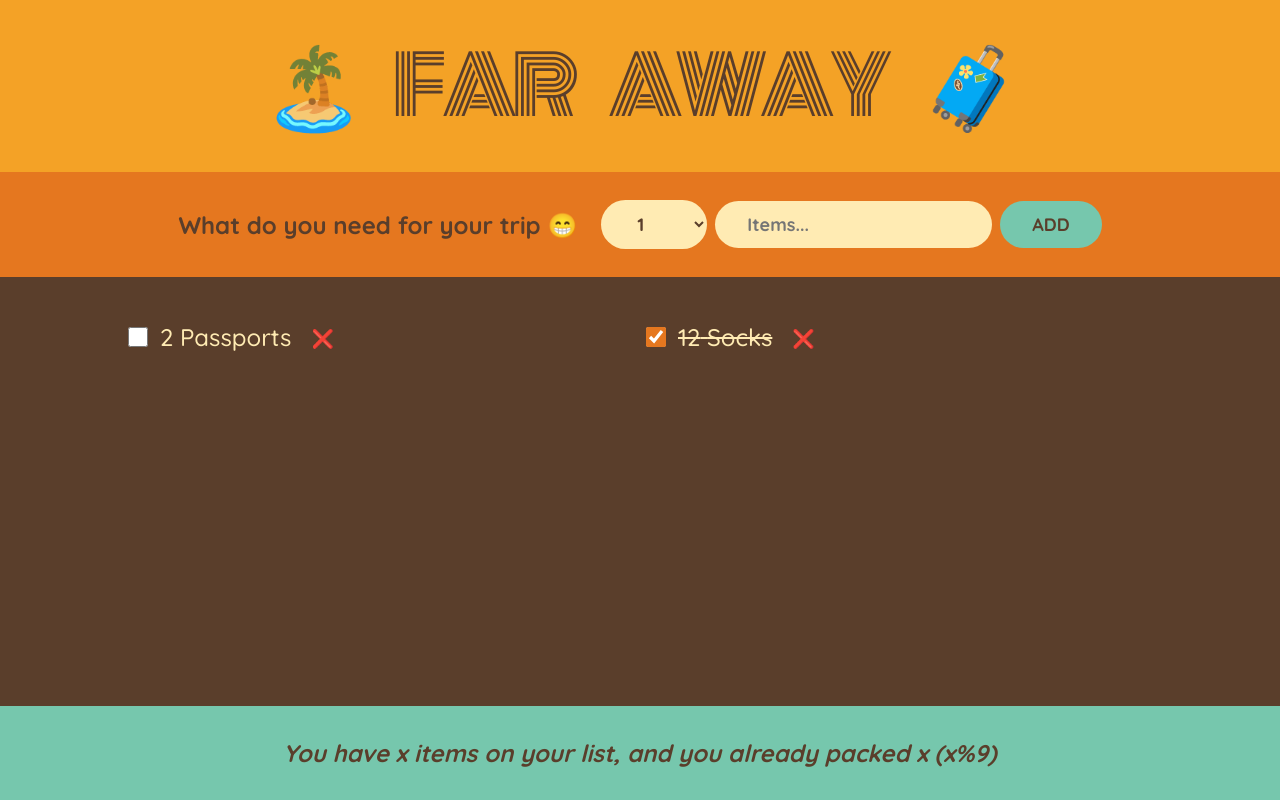
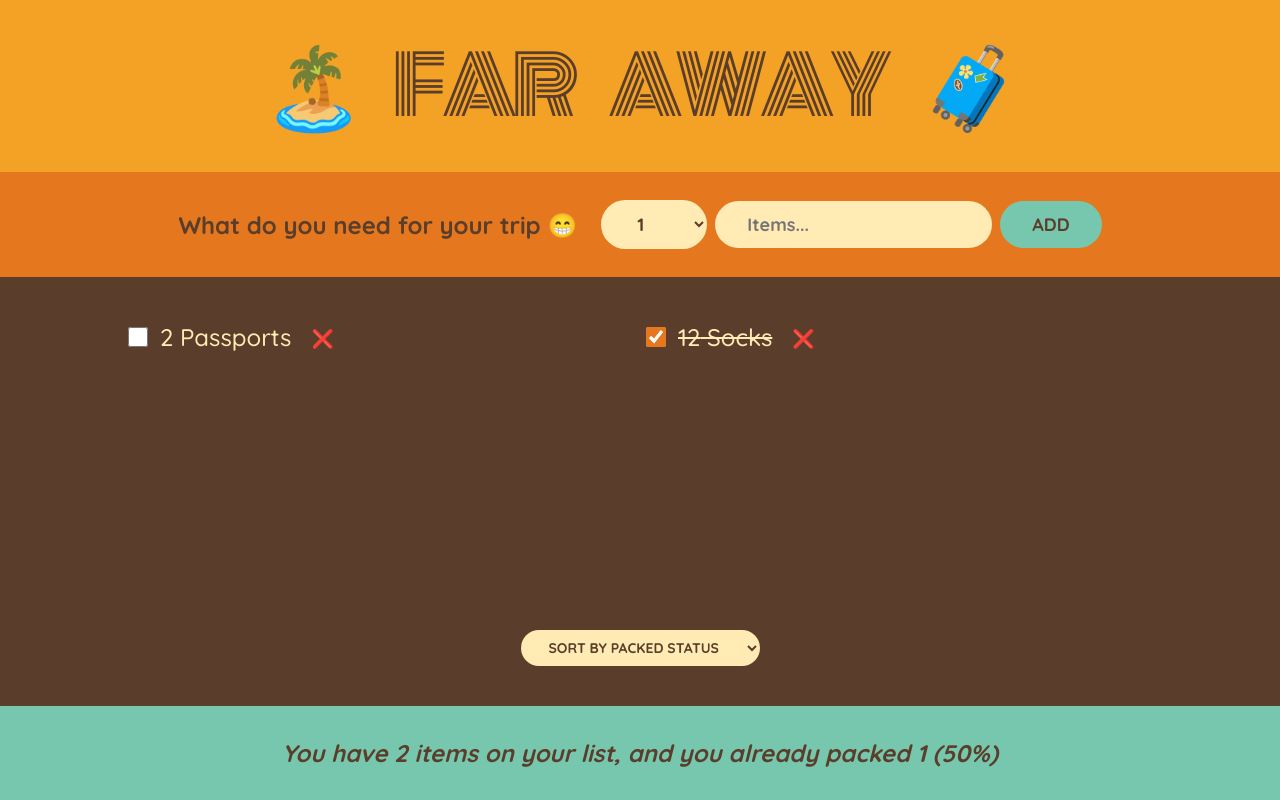
Before and after one commit to Houssam-Chakir/Travel-list, a React (Create React App) app: page / in a window 1280 px wide. Built offline with nearby package versions, Linux system fonts and the light colour scheme; the HTML template or start-up script is replaced by a standard one.

Commit message:
added sorting feauture to lists

```diff
--- a/src/App.js
+++ b/src/App.js
@@ -6,6 +6,8 @@ export default function App() {
     { id: 1, description: "Passports", quantity: 2, packed: false },
     { id: 2, description: "Socks", quantity: 12, packed: true },
   ]);
+  const itemsNum = items.length;
+  const packedItemsNum = items.filter((item) => item.packed).length;
 
   function handleAddItems(newItem) {
     setItems((items) => [...items, newItem]);
@@ -19,7 +21,7 @@ export default function App() {
 
   function handlePackItem(id) {
     setItems((items) => {
-      return items.map((item) => (item.id === id) ? {...item, packed: !item.packed} : item);
+      return items.map((item) => (item.id === id ? { ...item, packed: !item.packed } : item));
     });
   }
 
@@ -28,7 +30,7 @@ export default function App() {
       <Logo />
       <Form onAddItems={handleAddItems} />
       <PackingList items={items} onDeleteItem={handleDeleteItem} onPackItem={handlePackItem} />
-      <Stats />
+      <Stats itemsNum={itemsNum} packedItemsNum={packedItemsNum} />
     </div>
   );
 }
@@ -73,14 +75,28 @@ function Form({ onAddItems }) {
 //f/ pakcing list component
 function PackingList(props) {
   const { items, onDeleteItem, onPackItem } = props;
+  const [sortBy, setSortBy] = useState("packed");
+  let sortedItems;
+
+  if (sortBy === "input") sortedItems = items;
+  if (sortBy === "description") sortedItems = items.slice().sort((a, b) => a.description.localeCompare(b.description));
+  if (sortBy === "packed") sortedItems = items.slice().sort((a, b) => Number(a.packed) - Number(b.packed));
+
   console.log("items: ", items);
   return (
     <div className='list'>
       <ul>
-        {items.map((item, itemIndex) => {
+        {sortedItems.map((item, itemIndex) => {
           return <Item item={item} index={itemIndex} onDeleteItem={onDeleteItem} onPackItem={onPackItem} />;
         })}
       </ul>
+      <div className='actions'>
+        <select value={sortBy} onChange={(e) => setSortBy(e.target.value)}>
+          <option value='input'>Sort by input order</option>
+          <option value='description'>Sort by description</option>
+          <option value='packed'>Sort by packed status</option>
+        </select>
+      </div>
     </div>
   );
 }
@@ -113,10 +129,13 @@ function Item(props) {
 }
 
 //f/ stats component
-function Stats() {
+function Stats({ itemsNum, packedItemsNum }) {
   return (
     <footer className='stats'>
-      <em> You have x items on your list, and you already packed x (x%9)</em>
+      <em>
+        {" "}
+        You have {itemsNum} items on your list, and you already packed {packedItemsNum} ({(packedItemsNum / itemsNum) * 100}%)
+      </em>
     </footer>
   );
 }
```
